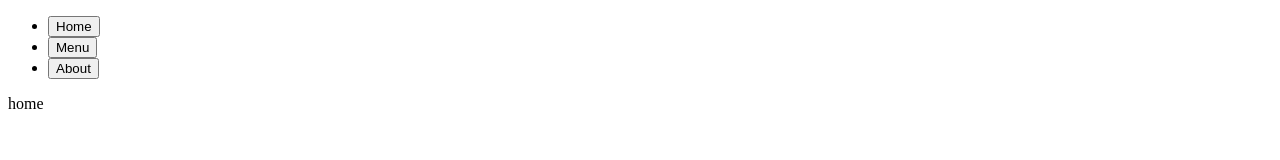
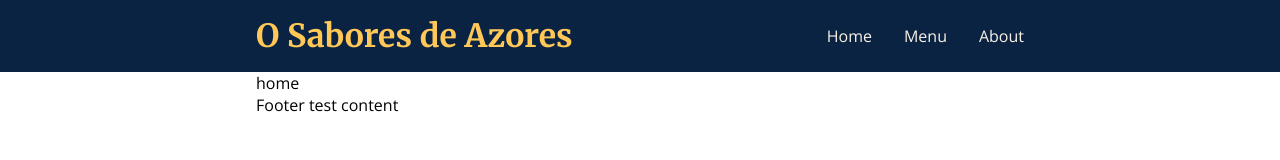
Before and after one commit to ben-weeks/restaurant-page, a website built with webpack: page src/template.html in a window 1280 px wide. Built offline with nearby package versions, Linux system fonts and the light colour scheme.

Commit message:
added basic styles and first pass at styling header

```diff
--- /dev/null
+++ b/src/stylesheets/main-styles.css
@@ -0,0 +1,64 @@
+@import url('https://fonts.googleapis.com/css2?family=Merriweather:ital,opsz,wght@0,18..144,300..900;1,18..144,300..900&family=Open+Sans:ital,wght@0,300..800;1,300..800&display=swap');
+
+*, :root {
+    font-family: 'Open Sans', system-ui, -apple-system, BlinkMacSystemFont, 'Segoe UI', Roboto, Oxygen, Ubuntu, Cantarell, 'Helvetica Neue', sans-serif;
+    font-size: 16px;
+
+    padding: 0;
+    margin: 0;
+
+    --navy: #0B2342;
+    --cream: #F8F2E7;
+    --golden-yellow: #FFC857;
+    --burnt-orange: #D57E00;
+    --charcoal: #333;
+}
+
+header {
+    background-color: var(--navy);
+    color: var(--cream);
+}
+
+.header-content,
+.content,
+.footer-content {
+    width: clamp(400px, 60vw, 800px);
+    margin: 0 auto;
+}
+
+.header-content {
+    display: flex;
+    justify-content: space-between;
+    align-items: center;
+
+    padding: 1rem 0;
+}
+
+.header-title {
+    font-family: 'Merriweather', serif;
+    color: var(--golden-yellow);
+    font-size: 2rem;
+}
+
+.nav-list {
+    list-style: none;
+
+    display: flex;
+    gap: 2rem;
+}
+
+button {
+    appearance: none;
+    border: none;
+    background: none;
+
+    color: var(--cream);
+}
+
+.nav-button {
+    transition: 0.2s;
+}
+
+.nav-button:hover {
+    cursor: pointer;
+}
--- a/src/template.html
+++ b/src/template.html
@@ -7,6 +7,8 @@
 </head>
 <body>
     <header>
+        <div class="header-content">
+            <h1 class="header-title">O Sabores de Azores</h1>
             <nav>
                 <ul class="nav-list">
                     <li><button class="nav-button nav-home">Home</button></li>
@@ -14,8 +16,13 @@
                     <li><button class="nav-button nav-about">About</button></li>
                 </ul>
             </nav>
+        </div>
     </header>
-    <div class="content">
+    <div class="content"></div>
+    <footer>
+        <div class="footer-content">
+            <p>Footer test content</p>
         </div>
+    </footer>
 </body>
 </html>
```
Also changed, not shown: src/index.js (+5 -3 lines), src/content/about.js (renamed from src/about.js), src/content/home.js (renamed from src/home.js), src/content/menu.js (renamed from src/menu.js). Lines whose indentation alone changed are shown as unchanged.
